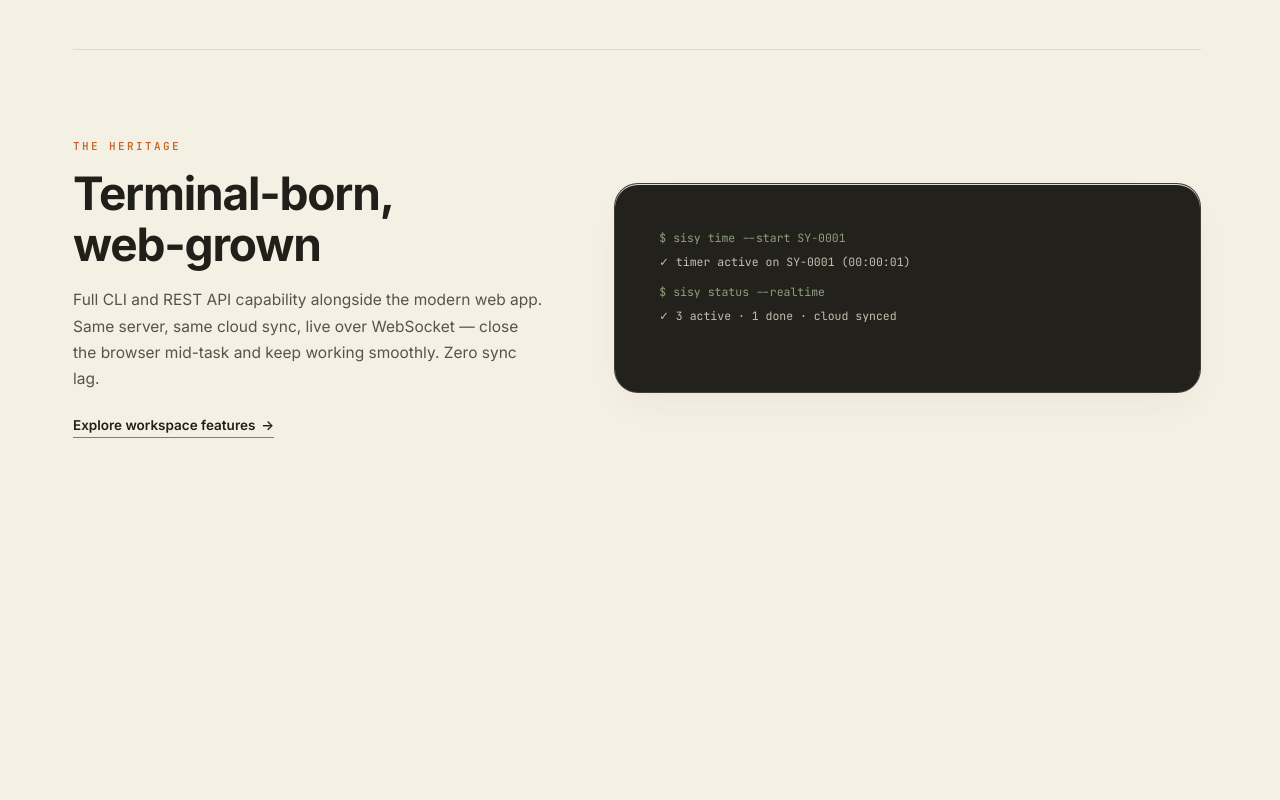
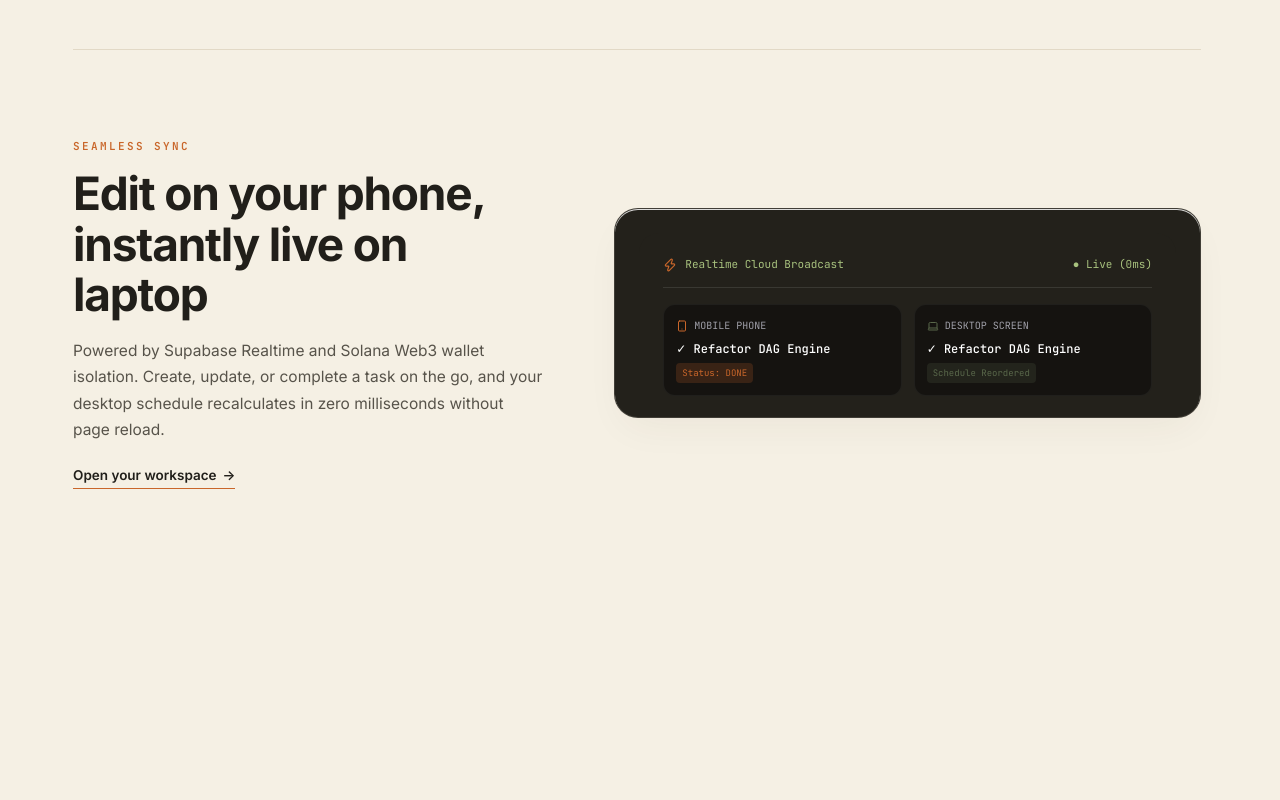
Before and after one commit to sifaq00/sisy, a Next.js app: page / in a window 1280 px wide. Shown: the part 1660-2460 px from the top of the page. Built offline with nearby package versions, Linux system fonts and the light colour scheme.

Commit message:
feat: complete sisy v2 brief requirements (exports, purge workspace, copy adjustments, og image, error boundary)

```diff
--- a/app/layout.tsx
+++ b/app/layout.tsx
@@ -5,6 +5,7 @@ import { WalletProvider } from "@/context/WalletContext";
 import WalletModal from "@/components/app/WalletModal";
 
 export const metadata: Metadata = {
+  metadataBase: new URL("https://sisy.app"),
   title: "sisy — The endless mountain of work, organized.",
   description:
     "A modern task & schedule optimizer with Solana Web3 wallet login, DAG dependency resolution, and realtime multi-device sync.",
@@ -16,7 +17,7 @@ export const metadata: Metadata = {
     siteName: "Sisy",
     images: [
       {
-        url: "/icon.svg",
+        url: "/og-image.png",
         width: 1200,
         height: 630,
         alt: "Sisy Task & Schedule Optimizer",
@@ -29,6 +30,7 @@ export const metadata: Metadata = {
     card: "summary_large_image",
     title: "sisy — The endless mountain of work, organized.",
     description: "Personal task & schedule optimizer with Solana wallet login and realtime sync.",
+    images: ["/og-image.png"],
   },
   icons: {
     icon: "/icon.svg",
--- a/components/app/Sidebar.tsx
+++ b/components/app/Sidebar.tsx
@@ -4,6 +4,7 @@ import { motion } from "framer-motion";
 import { SlidersHorizontal, Tag, Flame, Circle, Command } from "lucide-react";
 import { Task } from "@/lib/types";
 import { useWallet } from "@/context/WalletContext";
+import { exportWorkspaceJSON, exportWorkspaceCSV, purgeAccountWorkspace } from "@/lib/export";
 
 interface SidebarProps {
   tasks: Task[];
@@ -24,7 +25,7 @@ export default function Sidebar({
   setFilterTag,
   allTags,
 }: SidebarProps) {
-  const { connected, address, shortAddress, walletName, walletIcon } = useWallet();
+  const { connected, address, shortAddress, walletName, walletIcon, disconnectWallet } = useWallet();
 
   return (
     <aside className="w-64 bg-[#FFFDF7] border border-[#E2D9C6] rounded-2xl p-4 hidden md:flex flex-col shrink-0 shadow-sm sticky top-6 self-start">
@@ -141,10 +142,45 @@ export default function Sidebar({
             </div>
           </div>
         </div>
+
+        {/* Workspace Data Management */}
+        <div className="pt-2 border-t border-[#E2D9C6]/60">
+          <div className="text-[10px] font-mono text-[#8C867A] tracking-wider uppercase mb-2 font-semibold">
+            Data & Privacy
+          </div>
+          <div className="space-y-1 text-xs">
+            <button
+              onClick={() => exportWorkspaceJSON(tasks, address)}
+              className="w-full text-left px-2.5 py-1.5 rounded-lg text-[#57534A] hover:text-[#211F1A] hover:bg-[#E9E1CF] transition flex items-center justify-between"
+            >
+              <span>Export JSON</span>
+              <span className="text-[9px] font-mono text-[#8C867A]">.json</span>
+            </button>
+            <button
+              onClick={() => exportWorkspaceCSV(tasks, address)}
+              className="w-full text-left px-2.5 py-1.5 rounded-lg text-[#57534A] hover:text-[#211F1A] hover:bg-[#E9E1CF] transition flex items-center justify-between"
+            >
+              <span>Export CSV</span>
+              <span className="text-[9px] font-mono text-[#8C867A]">.csv</span>
+            </button>
+            <button
+              onClick={() =>
+                purgeAccountWorkspace(address, () => {
+                  disconnectWallet();
+                  window.location.reload();
+                })
+              }
+              className="w-full text-left px-2.5 py-1.5 rounded-lg text-[#B83A2E] hover:bg-[#B83A2E]/10 transition flex items-center justify-between"
+            >
+              <span>Purge Workspace</span>
+              <span className="text-[9px] font-mono text-[#B83A2E]">Reset</span>
+            </button>
+          </div>
+        </div>
       </div>
 
       {/* Bottom Footer */}
-      <div className="border-t border-[#E2D9C6] pt-3 mt-6 space-y-2 text-[11px] font-mono text-[#8C867A]">
+      <div className="border-t border-[#E2D9C6] pt-3 mt-4 space-y-1.5 text-[11px] font-mono text-[#8C867A]">
         <div className="flex items-center justify-between">
           <span className="flex items-center gap-1">
             <Command className="w-3 h-3" /> Shortcuts
@@ -152,8 +188,8 @@ export default function Sidebar({
           <span className="text-[10px] bg-[#E9E1CF] px-1.5 py-0.5 rounded text-[#57534A]">⌘K</span>
         </div>
         <div className="flex justify-between items-center text-[10px]">
-          <span>sisy v1.0</span>
-          <span className="text-[#5A684B]">Cloud Synced</span>
+          <span>sisy v2.0 (Solana)</span>
+          <span className="text-[#5A684B]">Encrypted RLS</span>
         </div>
       </div>
     </aside>
--- a/components/landing/ArchitectureTerminal.tsx
+++ b/components/landing/ArchitectureTerminal.tsx
@@ -7,12 +7,13 @@ function TypedTerminal() {
   const [ref, inView] = useInView(0.3);
   const [n, setN] = useState(0);
   const lines = [
-    ["$ sisy --version", "#8FA07E"],
-    ["sisy 1.0.0 · MIT licensed · single-user web client", "#C7BFAF"],
-    ["$ sisy status", "#8FA07E"],
-    ["9 scheduling algorithms · Cloud real-time sync", "#C7BFAF"],
-    ["1 single dashboard — task table, gantt, time tracker", "#C7BFAF"],
-    ["All tasks persistent in cloud with zero server management.", "#C7BFAF"],
+    ["$ sisy auth --status", "#8FA07E"],
+    ["Connected wallet: 8vB7...8aZ · Solana Web3 auth", "#C7BFAF"],
+    ["$ sisy sync --check", "#8FA07E"],
+    ["Realtime WebSocket: Connected (mobile & desktop in sync)", "#C7BFAF"],
+    ["$ sisy optimize --algo dag", "#8FA07E"],
+    ["DAG critical path resolved · 0ms local preview", "#C7BFAF"],
+    ["Row Level Security: 100% database-isolated per wallet.", "#C7BFAF"],
   ];
 
   useEffect(() => {
@@ -51,7 +52,7 @@ function TypedTerminal() {
           <i style={{ background: "#27C93F", width: 10, height: 10 }} />
         </div>
         <span className="text-[10px] font-mono text-[#8C867A] tracking-wider">
-          zsh — sisy@cloud-engine ~ (fastapi)
+          sisy@realtime-cloud ~ (solana-web3)
         </span>
         <span className="text-[9px] font-mono text-[#8FA07E] font-medium">● 200 OK</span>
       </div>
@@ -77,7 +78,7 @@ export default function ArchitectureTerminal() {
           ARCHITECTURE
         </div>
         <h2 className="s-h2" style={{ textAlign: "center" }}>
-          Modern Realtime Cloud Engine
+          Web3 Wallet & Realtime Cloud Engine
         </h2>
       </Reveal>
       <Reveal delay={140}>
--- a/components/landing/FeatureHeritage.tsx
+++ b/components/landing/FeatureHeritage.tsx
@@ -3,48 +3,59 @@
 import { useState, useEffect } from "react";
 import Link from "next/link";
 import { Reveal } from "./Reveal";
+import { Smartphone, Laptop, Zap, ShieldCheck } from "lucide-react";
 
-function LoopingHeritageTerminal() {
-  const [step, setStep] = useState(0);
-
-  const scripts = [
-    {
-      cmd: "$ sisy add 'ship v1.0' --priority 5",
-      res: "✓ SY-0005 created · status TODO",
-      nextCmd: "$ sisy optimize --algo greedy",
-      nextRes: "✓ 8 tasks reordered in 0.09s",
-    },
-    {
-      cmd: "$ sisy time --start SY-0001",
-      res: "✓ timer active on SY-0001 (00:00:01)",
-      nextCmd: "$ sisy status --realtime",
-      nextRes: "✓ 3 active · 1 done · cloud synced",
-    },
-    {
-      cmd: "$ sisy tui",
-      res: "✓ launching interactive TUI console…",
-      nextCmd: "$ sisy sync --ws",
-      nextRes: "✓ postgres realtime connected (12ms)",
-    },
-  ];
+function RealtimeDeviceDemo() {
+  const [synced, setSynced] = useState(true);
 
   useEffect(() => {
-    const id = setInterval(() => {
-      setStep((prev) => (prev + 1) % scripts.length);
-    }, 3800);
-    return () => clearInterval(id);
-  }, [scripts.length]);
-
-  const current = scripts[step];
+    const interval = setInterval(() => {
+      setSynced((prev) => !prev);
+    }, 3000);
+    return () => clearInterval(interval);
+  }, []);
 
   return (
-    <div className="s-mini s-mini-dark" style={{ fontSize: 11.5, lineHeight: 2.1, padding: "18px 20px", borderRadius: 16 }}>
-      <div style={{ color: "#8FA07E" }}>{current.cmd}</div>
-      <div style={{ color: "#C7BFAF" }}>{current.res}</div>
-      <div style={{ color: "#8FA07E", marginTop: 6 }}>{current.nextCmd}</div>
-      <div style={{ color: "#C7BFAF" }}>
-        {current.nextRes}
-        <span className="s-caret">▌</span>
+    <div className="s-mini s-mini-dark space-y-4" style={{ padding: "22px 24px", borderRadius: 20 }}>
+      <div className="flex items-center justify-between border-b border-white/10 pb-3 font-mono text-[11px] text-[#A8C27E]">
+        <div className="flex items-center gap-2">
+          <Zap className="w-3.5 h-3.5 text-[#C9662A]" />
+          <span>Realtime Cloud Broadcast</span>
+        </div>
+        <span className="text-[#A8C27E]">● Live (0ms)</span>
+      </div>
+
+      <div className="grid grid-cols-2 gap-3 font-mono text-[11px]">
+        {/* Mobile Device View */}
+        <div className="bg-black/40 p-3 rounded-xl border border-white/5 space-y-1.5">
+          <div className="flex items-center gap-1.5 text-zinc-400 text-[10px] uppercase">
+            <Smartphone className="w-3 h-3 text-[#C9662A]" /> Mobile Phone
+          </div>
+          <div className="text-white font-medium text-xs truncate">
+            {synced ? "✓ Refactor DAG Engine" : "○ Review PR & Merge"}
+          </div>
+          <span className="inline-block text-[9px] bg-[#C9662A]/20 text-[#C9662A] px-1.5 py-0.5 rounded">
+            {synced ? "Status: DONE" : "Status: IN PROGRESS"}
+          </span>
+        </div>
+
+        {/* Laptop Device View */}
+        <div className="bg-black/40 p-3 rounded-xl border border-white/5 space-y-1.5">
+          <div className="flex items-center gap-1.5 text-zinc-400 text-[10px] uppercase">
+            <Laptop className="w-3 h-3 text-[#5A684B]" /> Desktop Screen
+          </div>
+          <div className="text-white font-medium text-xs truncate">
+            {synced ? "✓ Refactor DAG Engine" : "○ Review PR & Merge"}
+          </div>
+          <span className="inline-block text-[9px] bg-[#5A684B]/20 text-[#5A684B] px-1.5 py-0.5 rounded">
+            {synced ? "Schedule Reordered" : "Schedule Reordered"}
+          </span>
+        </div>
+      </div>
+
+      <div className="flex items-center gap-2 text-[10px] text-zinc-400 font-mono pt-1">
+        <ShieldCheck className="w-3.5 h-3.5 text-[#5A684B]" />
+        <span>Row Level Security (RLS) encrypted per wallet</span>
       </div>
     </div>
   );
@@ -55,24 +66,24 @@ export default function FeatureHeritage() {
     <div className="s-feat">
       <Reveal from="left">
         <div className="s-feat-text">
-          <div className="s-eyebrow">THE HERITAGE</div>
+          <div className="s-eyebrow">SEAMLESS SYNC</div>
           <h2 className="s-h2">
-            Terminal-born,
+            Edit on your phone,
             <br />
-            web-grown
+            instantly live on laptop
           </h2>
           <p>
-            Full CLI and REST API capability alongside the modern web app. Same server, same cloud sync, live over WebSocket — close the browser mid-task and keep working smoothly. Zero sync lag.
+            Powered by Supabase Realtime and Solana Web3 wallet isolation. Create, update, or complete a task on the go, and your desktop schedule recalculates in zero milliseconds without page reload.
           </p>
           <Link href="/app" className="s-textlink group inline-flex items-center gap-1.5">
-            <span>Explore workspace features</span>
+            <span>Open your workspace</span>
             <span className="inline-block transition-transform duration-200 group-hover:translate-x-1">→</span>
           </Link>
         </div>
       </Reveal>
       <Reveal from="right" delay={120}>
         <div className="s-feat-media s-feat-media-dark" style={{ padding: 24, borderRadius: 24 }}>
-          <LoopingHeritageTerminal />
+          <RealtimeDeviceDemo />
         </div>
       </Reveal>
     </div>
--- a/components/landing/Footer.tsx
+++ b/components/landing/Footer.tsx
@@ -8,8 +8,8 @@ export default function Footer() {
           <span className="s-logo" style={{ fontSize: 16 }}>
             sisy<span className="s-logo-dot">●</span>
           </span>
-          <span className="text-xs text-[#57534A]">Single-user Task System</span>
-          <span className="text-xs text-[#8C867A]">© 2026 sisy — built for peak productivity</span>
+          <span className="text-xs text-[#57534A]">Open Task & Schedule Optimizer for Everyone</span>
+          <span className="text-xs text-[#8C867A]">© 2026 sisy — crafted for focused work & clarity</span>
         </div>
       </div>
     </footer>
--- /dev/null
+++ b/lib/export.ts
@@ -0,0 +1,91 @@
+import { Task } from "./types";
+import { supabase } from "./supabase";
+
+export function exportWorkspaceJSON(tasks: Task[], address: string) {
+  const exportData = {
+    app: "sisy",
+    version: "2.0.0",
+    wallet: address,
+    exported_at: new Date().toISOString(),
+    task_count: tasks.length,
+    tasks: tasks,
+  };
+
+  const blob = new Blob([JSON.stringify(exportData, null, 2)], {
+    type: "application/json",
+  });
+  const url = URL.createObjectURL(blob);
+  const a = document.createElement("a");
+  a.href = url;
+  a.download = `sisy-workspace-${address.slice(0, 6) || "export"}.json`;
+  document.body.appendChild(a);
+  a.click();
+  document.body.removeChild(a);
+  URL.revokeObjectURL(url);
+}
+
+export function exportWorkspaceCSV(tasks: Task[], address: string) {
+  const headers = [
+    "id",
+    "name",
+    "priority",
+    "status",
+    "estimated_duration_hours",
+    "deadline",
+    "tags",
+    "depends_on",
+    "created_at",
+  ];
+
+  const rows = tasks.map((t) => [
+    t.id,
+    `"${(t.name || "").replace(/"/g, '""')}"`,
+    t.priority || 3,
+    t.status,
+    t.estimated_duration || 1,
+    t.deadline || "",
+    `"${(t.tags || []).join(";")}"`,
+    `"${(t.depends_on || []).join(";")}"`,
+    t.created_at || "",
+  ]);
+
+  const csvContent = [headers.join(","), ...rows.map((r) => r.join(","))].join(
+    "\n"
+  );
+  const blob = new Blob([csvContent], { type: "text/csv;charset=utf-8;" });
+  const url = URL.createObjectURL(blob);
+  const a = document.createElement("a");
+  a.href = url;
+  a.download = `sisy-tasks-${address.slice(0, 6) || "export"}.csv`;
+  document.body.appendChild(a);
+  a.click();
+  document.body.removeChild(a);
+  URL.revokeObjectURL(url);
+}
+
+export async function purgeAccountWorkspace(
+  address: string,
+  onSuccess: () => void
+) {
+  if (!address) return;
+  const confirmed = window.confirm(
+    "⚠️ ARE YOU SURE YOU WANT TO PURGE YOUR WORKSPACE?\n\nThis will permanently delete all your tasks and time tracking logs from the cloud database. This action cannot be undone."
+  );
+  if (!confirmed) return;
+
+  try {
+    await supabase.from("tasks").delete().eq("user_id", address);
+    if (typeof window !== "undefined") {
+      localStorage.removeItem("sisy_tasks_v1");
+      localStorage.removeItem("sisy_user_id");
+      localStorage.removeItem("sisy_wallet_address");
+      localStorage.removeItem("sisy_wallet_name");
+      localStorage.removeItem("sisy_wallet_icon");
+      localStorage.removeItem("sisy_wallet_chain");
+    }
+    onSuccess();
+  } catch (err) {
+    console.error("Failed to purge workspace:", err);
+    alert("Failed to delete workspace data. Please check connection.");
+  }
+}
```
Also changed, not shown: app/error.tsx (added, +47 -0 lines), app/global-error.tsx (added, +35 -0 lines), public/og-image.png (added).
